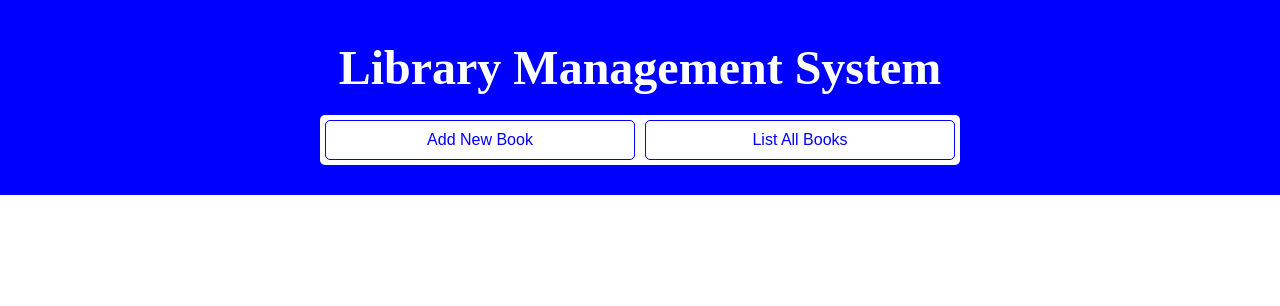
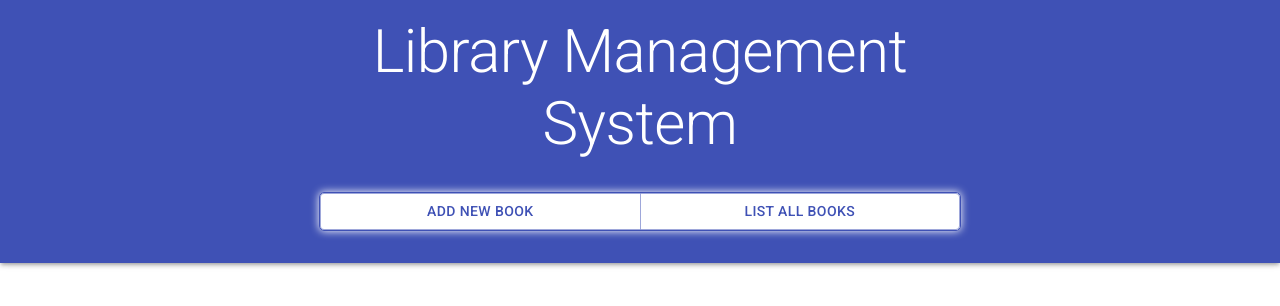
Before and after one commit to NSBM-SPM-2021/github-basics-ihplwijesena, a React (Create React App) app in the folder plw-lms/: page / in a window 1280 px wide. Shown: the top 306 px of the page. Built offline with nearby package versions, Linux system fonts and the light colour scheme.

Commit message:
MaterialUI added and style refactoring

```diff
--- a/plw-lms/package.json
+++ b/plw-lms/package.json
@@ -3,6 +3,7 @@
   "version": "0.1.0",
   "private": true,
   "dependencies": {
+    "@material-ui/core": "^4.12.3",
     "@testing-library/jest-dom": "^5.14.1",
     "@testing-library/react": "^11.2.7",
     "@testing-library/user-event": "^12.8.3",
--- a/plw-lms/public/index.html
+++ b/plw-lms/public/index.html
@@ -10,6 +10,10 @@
             content="NSBM SPM Project: Library Management System"
         />
         <link rel="manifest" href="%PUBLIC_URL%/manifest.json" />
+        <link
+            rel="stylesheet"
+            href="https://fonts.googleapis.com/css?family=Roboto:300,400,500,700&display=swap"
+        />
 
         <title>Library Management System</title>
     </head>
--- a/plw-lms/src/components/MainHeader.js
+++ b/plw-lms/src/components/MainHeader.js
@@ -1,67 +1,83 @@
+import {
+    AppBar,
+    Toolbar,
+    Button,
+    ButtonGroup,
+    Typography,
+    makeStyles
+} from "@material-ui/core";
+
 function MainHeader() {
+    const styles = useStyles();
+
     return (
-        <div style={styles.container}>
-            <div style={styles.header}>
-                <h1 style={styles.headerText}>Library Management System</h1>
+        <AppBar
+            position="fixed"
+            className={styles.appBar}
+            elevation={3}
+            color="primary"
+        >
+            <div className={styles.header}>
+                <Toolbar>
+                    <Typography
+                        variant={"h2"}
+                        component={"h1"}
+                        className={styles.headerText}
+                    >
+                        Library Management System
+                    </Typography>
+                </Toolbar>
             </div>
-            <div style={styles.nav}>
-                <button
-                    style={styles.navBtn}
-                    onClick={() => console.log("Add New Book Button Clicked")}
+            <div className={styles.navBtnGroup}>
+                <ButtonGroup
+                    color="primary"
+                    aria-label="outlined primary button group"
+                    fullWidth
+                >
+                    <Button
+                        onClick={() =>
+                            console.log("Add New Book Button Clicked")
+                        }
                     >
                         Add New Book
-                </button>
-                <button
-                    style={styles.navBtn}
-                    onClick={() => console.log("List All Books Button Clicked")}
+                    </Button>
+                    <Button
+                        onClick={() =>
+                            console.log("List All Books Button Clicked")
+                        }
                     >
                         List All Books
-                </button>
+                    </Button>
+                </ButtonGroup>
             </div>
-        </div>
+        </AppBar>
     );
 }
 
-const styles = {
-    container: {
+const useStyles = makeStyles(() => {
+    return {
+        appBar: {
             width: "100%",
-        display: "flex",
-        flexDirection: "column",
-        justifyContent: "center",
-        alignItems: "center",
-        padding: "20px 0 30px 0",
-        color: "white",
-        background: "blue"
+            padding: "1rem 0 2rem 0",
+            alignItems: "center"
         },
         header: {
             width: "100%",
-        margin: "20px auto"
+            margin: "0 auto 2rem auto"
         },
         headerText: {
             width: "50%",
             margin: "0 auto",
-        textAlign: "center",
-        fontSize: "3rem"
+            textAlign: "center"
         },
-    nav: {
+        navBtnGroup: {
             width: "50%",
-        display: "flex",
-        flexDirection: "row",
-        justifyContent: "center",
-        alignItems: "center",
+            border: "0.1rem solid #3f51b5",
             background: "white",
-        borderRadius: "5px"
-    },
-    navBtn: {
-        border: "1px solid blue",
             borderRadius: "5px",
-        background: "white",
-        color: "blue",
-        fontSize: "1rem",
-        width: "50%",
-        padding: "10px",
-        margin: "5px"
+            boxShadow: "0 0 0.5rem #ffffff"
         }
     };
+});
 
 export default MainHeader;
```
Also changed, not shown: 1 other file (tests, documents, lock files or other folders). Lines whose indentation alone changed are shown as unchanged.
